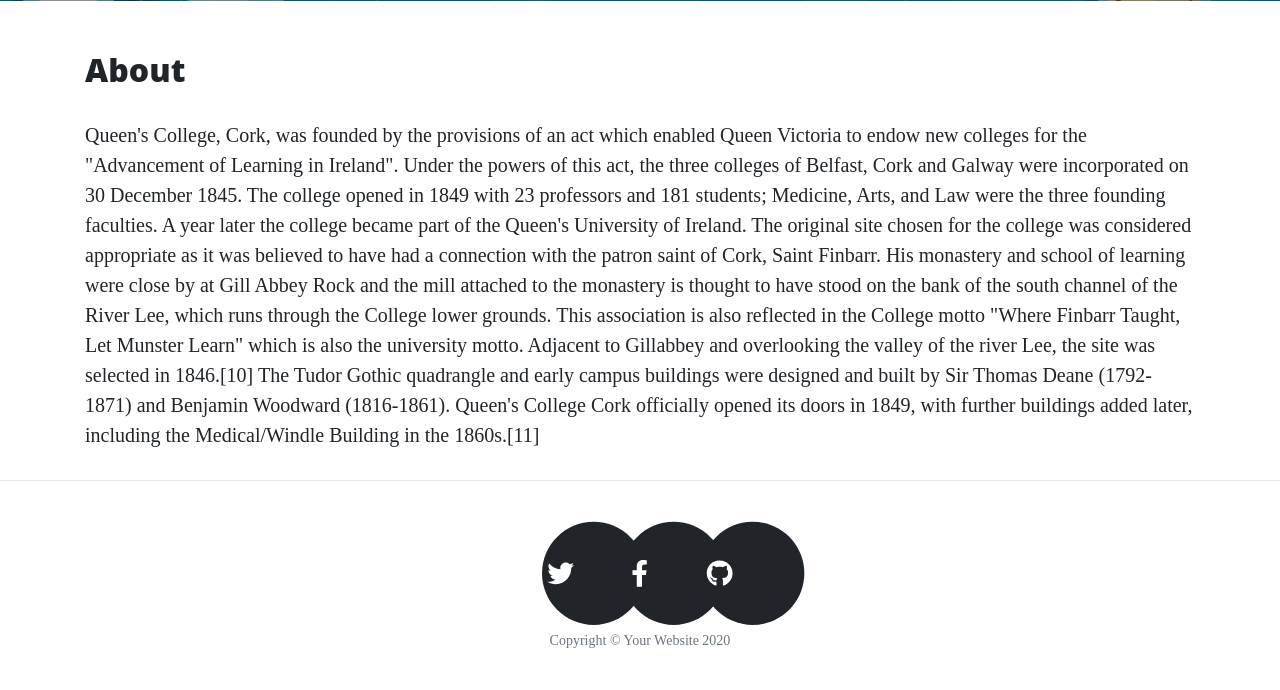
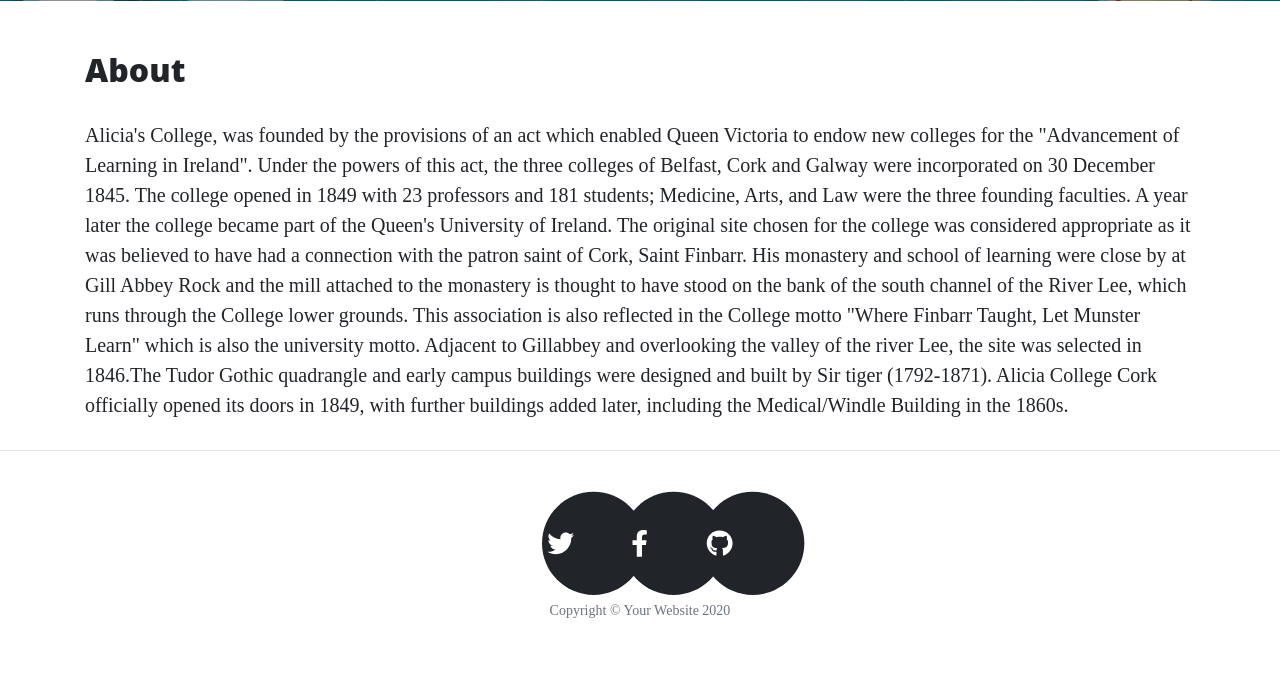
Before and after one commit to ogunmakindetobi/college, a Flask app: page /about in a window 1280 px wide. Shown: the part 531-1221 px from the top of the page. After the commit the page ends 1149 px from the top, so only its background shows below. Run offline with Flask 2, Linux system fonts and the light colour scheme; some libraries are stand-ins or nearby versions.

Commit message:
about page

```diff
--- a/templates/about.html
+++ b/templates/about.html
@@ -2,13 +2,13 @@
 {% block content %}
     <h2>{{ page_title }}</h2>
     <p>
-    Queen's College, Cork, was founded by the provisions of an act which enabled Queen Victoria to endow new colleges for the "Advancement of Learning in Ireland".
+    Alicia's College, was founded by the provisions of an act which enabled Queen Victoria to endow new colleges for the "Advancement of Learning in Ireland".
     Under the powers of this act, the three colleges of Belfast, Cork and Galway were incorporated on 30 December 1845. The college opened in 1849 with 23 professors and 181 students; Medicine, Arts, and Law were the three founding faculties.
      A year later the college became part of the Queen's University of Ireland.
 The original site chosen for the college was considered appropriate as it was believed to have had a connection with the patron saint of Cork, Saint Finbarr.
 His monastery and school of learning were close by at Gill Abbey Rock and the mill attached to the monastery is thought to have stood on the bank of the south channel of the River Lee, which runs through the College lower grounds.
 This association is also reflected in the College motto "Where Finbarr Taught, Let Munster Learn" which is also the university motto.
-Adjacent to Gillabbey and overlooking the valley of the river Lee, the site was selected in 1846.[10] The Tudor Gothic quadrangle and early campus buildings were designed and built by Sir Thomas Deane (1792-1871) and Benjamin Woodward (1816-1861).
- Queen's College Cork officially opened its doors in 1849, with further buildings added later, including the Medical/Windle Building in the 1860s.[11]
+Adjacent to Gillabbey and overlooking the valley of the river Lee, the site was selected in 1846.The Tudor Gothic quadrangle and early campus buildings were designed and built by Sir tiger (1792-1871).
+ Alicia College Cork officially opened its doors in 1849, with further buildings added later, including the Medical/Windle Building in the 1860s.
     </p>
 {% endblock %}
```
